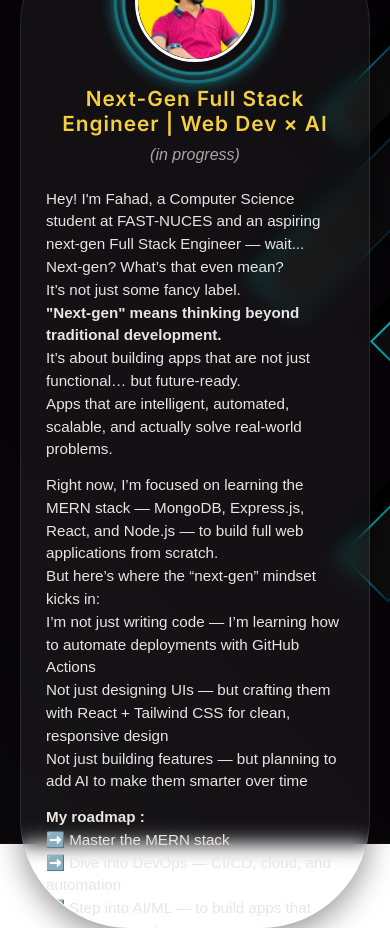
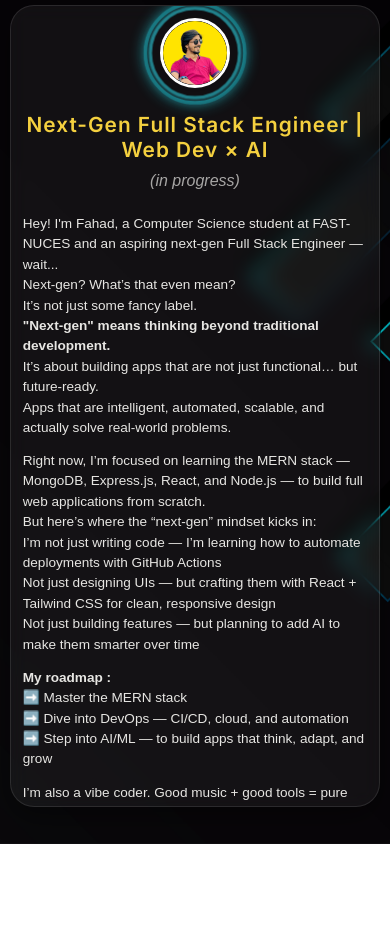
Before and after one commit to fahadware/Portfolio, a plain HTML site: page about.html in a window 390 px wide. After the commit the page ends 844 px from the top, so only its background shows below. Drawn offline with Linux system fonts and the light colour scheme.

Commit message:
Update about.css

```diff
--- a/about.css
+++ b/about.css
@@ -207,3 +207,28 @@
     border-color: hsl(185, 100%, 70%);
   }
 }
+@media (max-width: 600px) {
+  body {
+    padding: 5px;
+    min-height: 100vh;
+    height: auto;
+    align-items: flex-start;
+  }
+  .card {
+    padding: 12px;
+    max-width: 95vw;
+    max-height: 95vh;
+    border-radius: 24px;
+    font-size: 0.95rem;
+  }
+  h1, .hover-underline {
+    font-size: 1.2rem;
+  }
+  p {
+    font-size: 0.85rem;
+  }
+  .avatar-ring, .circle-img {
+    width: 70px;
+    height: 70px;
+  }
+}
```
